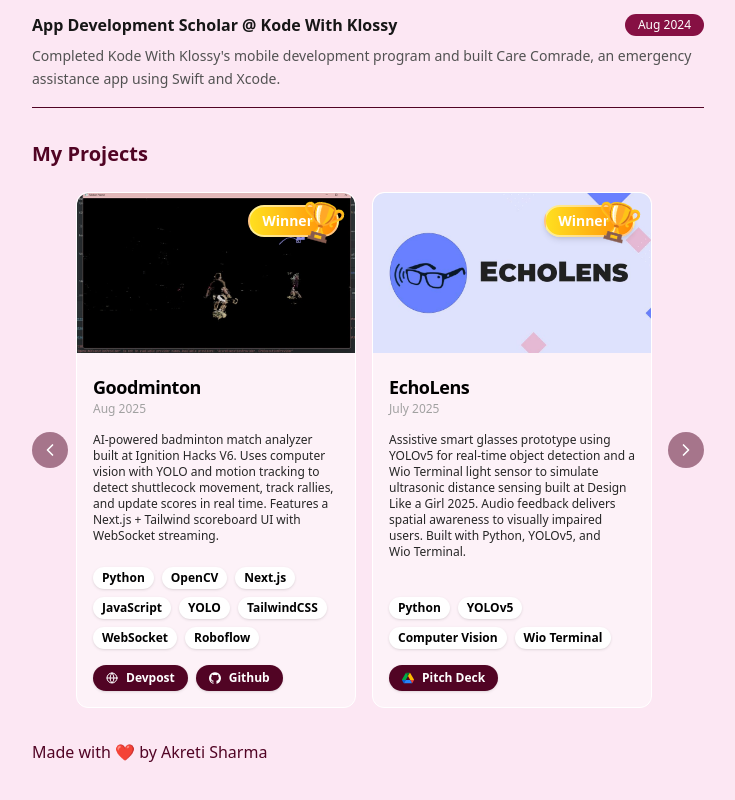
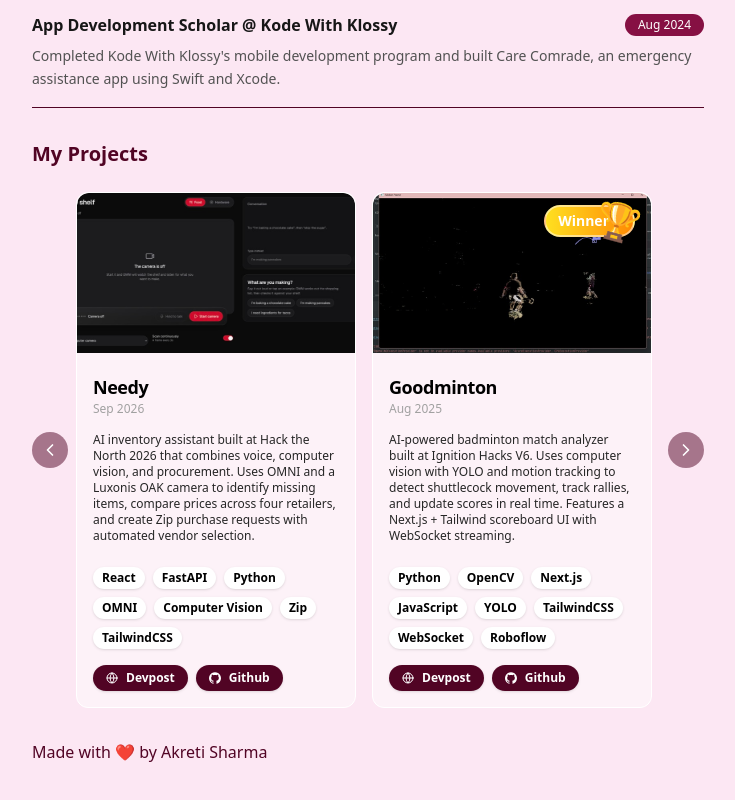
Before and after one commit to akretisharma/akretisharma.github.io, a Next.js app: page / in a window 1280 px wide. Shown: the part 894-1694 px from the top of the page, without its empty margins (272-1007 px from the left). Built offline with nearby package versions, Linux system fonts and the light colour scheme.

Commit message:
project update

```diff
--- a/src/app/page.tsx
+++ b/src/app/page.tsx
@@ -137,6 +137,42 @@
     ref={carouselRef}
     className="flex gap-4 overflow-x-auto scroll-smooth snap-x snap-mandatory scrollbar-hide"
   >
+
+<div className="flex-shrink-0 w-[280px] snap-start cursor-target">
+  <ProjectCard
+    href={"https://devpost.com/software/inventorychecker"}
+    key={"Needy"}
+    title={"Needy"}
+    description={
+      "AI inventory assistant built at Hack the North 2026 that combines voice, computer vision, and procurement. Uses OMNI and a Luxonis OAK camera to identify missing items, compare prices across four retailers, and create Zip purchase requests with automated vendor selection."
+    }
+    dates={"Sep 2026"}
+    tags={[
+      "React",
+      "FastAPI",
+      "Python",
+      "OMNI",
+      "Computer Vision",
+      "Zip",
+      "TailwindCSS",
+    ]}
+    image="/needy.jpg"
+    video={""}
+    links={[
+      {
+        type: "Devpost",
+        href: "https://devpost.com/software/inventorychecker",
+        icon: <Icons.globe className="size-3" />,
+      },
+      {
+        type: "Github",
+        href: "https://github.com/akretisharma/omni-fridge-agent",
+        icon: <Icons.github className="size-3" />,
+      },
+    ]}
+  />
+</div>
+
 
 <div className="flex-shrink-0 w-[280px] snap-start cursor-target">
   <ProjectCard
```
Also changed, not shown: public/needy.jpg (added).
